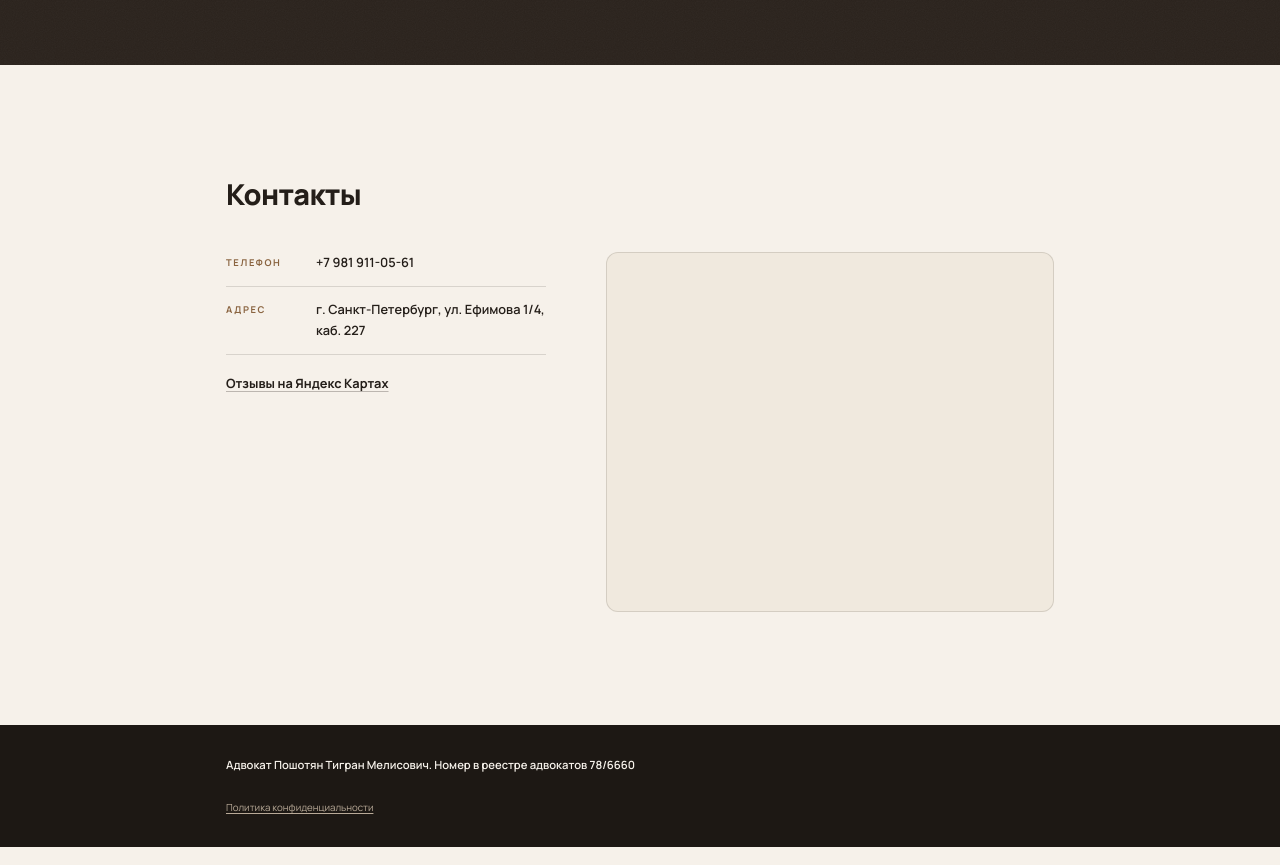
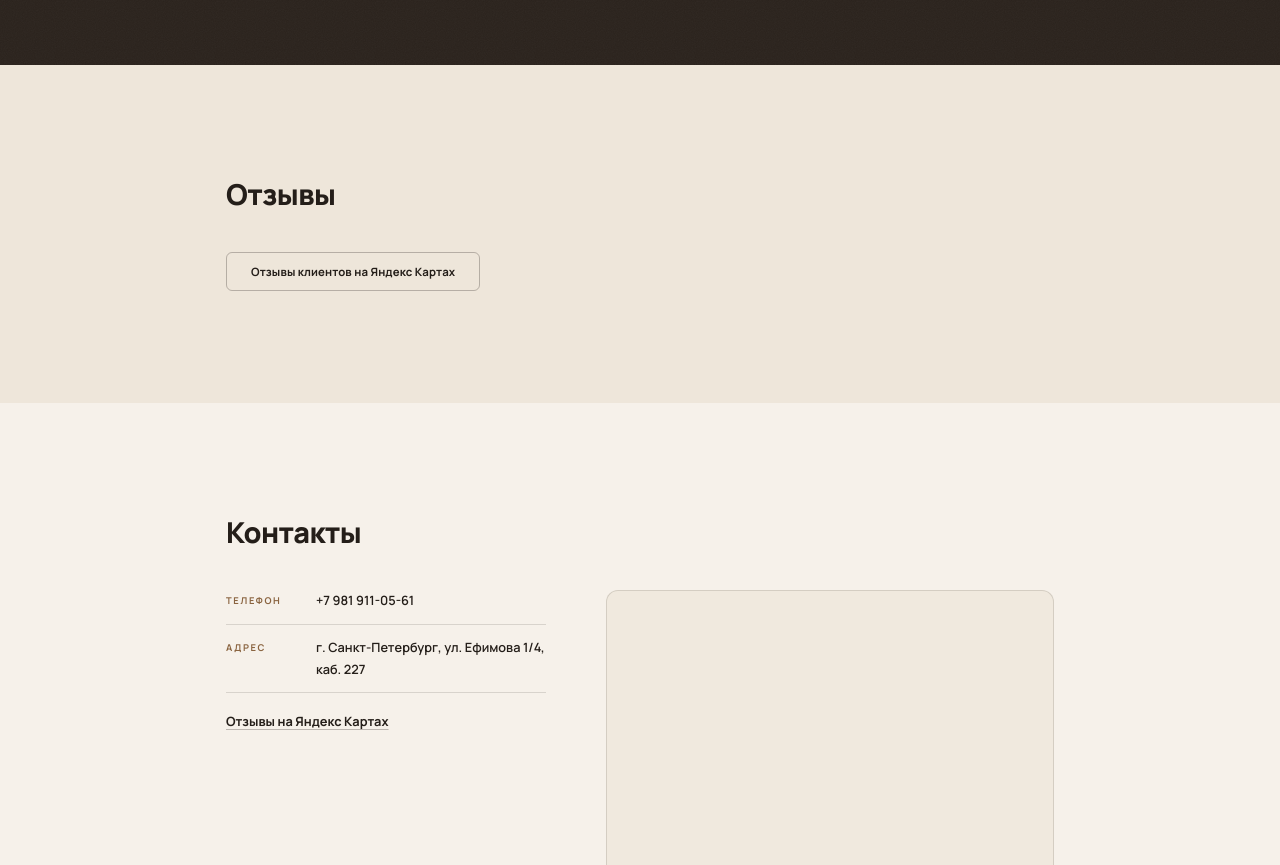
Before and after one commit to elhpiv-hash/poshotyan-preview, a plain HTML site: page index.html in a window 1280 px wide. Shown: the part 3097-3962 px from the top of the page. Drawn offline with Linux system fonts and the light colour scheme.

Commit message:
Add Yandex Maps reviews section

```diff
--- a/index.html
+++ b/index.html
@@ -198,6 +198,13 @@
     </div>
   </section>
 
+  <section class="section theme-paper" id="reviews">
+    <div class="container">
+      <h2 class="section__title">Отзывы</h2>
+      <p><a class="btn btn--ghost" href="https://yandex.ru/maps/org/advokat_poshotyan_t_m_/52645790396/reviews/" target="_blank" rel="noopener">Отзывы клиентов на Яндекс Картах</a></p>
+    </div>
+  </section>
+
   <section class="section theme-light" id="contacts">
     <div class="container">
       <h2 class="section__title">Контакты</h2>
```
